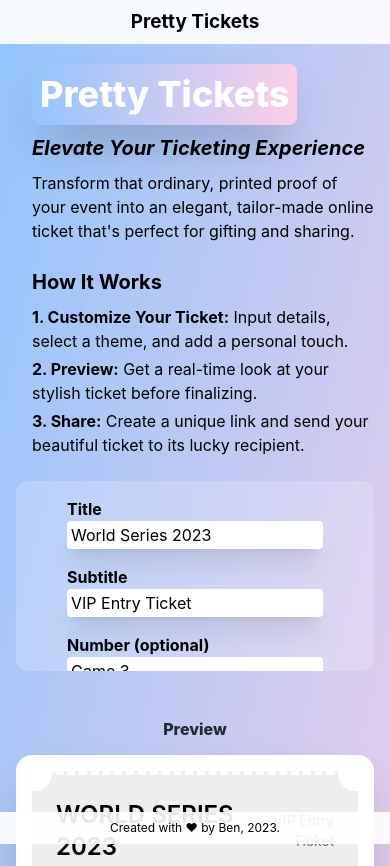
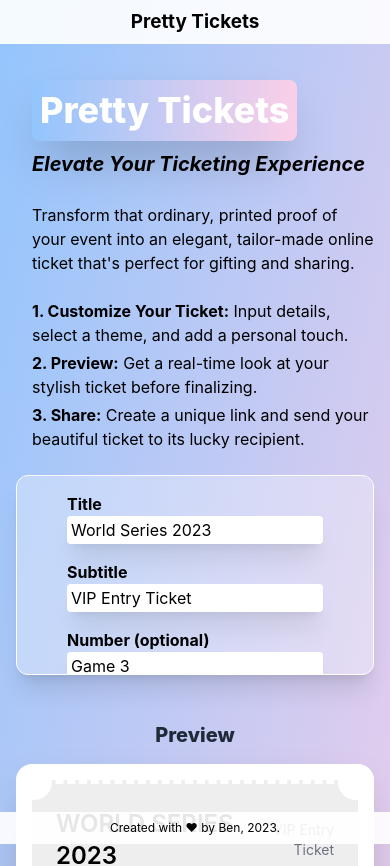
Before and after one commit to benhurley/pretty-tickets, a React (Create React App) app: page / in a window 390 px wide. Shown: the top 866 px of the page. Built offline with nearby package versions, Linux system fonts and the light colour scheme.

Commit message:
more style fixes for desktop and mobile

```diff
--- a/src/pages/home.tsx
+++ b/src/pages/home.tsx
@@ -49,20 +49,19 @@
     return (
         <div className="flex flex-col md:flex-row items-center justify-center min-h-screen bg-gradient-to-br from-blue-300 to-pink-200 bg-opacity-50 lg:p-10 pb-20">
             <div className="flex-1 klg:w-1/2 px-4 lg:ml-10">
-                <div className="pl-4 mb-6 animate-in slide-in-from-left ease-in sm:mt-12 mt-16">
+                <div className="pl-4 mb-6 animate-in slide-in-from-left ease-in mt-20 sm:mt-16 sm:mb-8">
                     <h1 className="text-4xl lg:text-6xl font-extrabold leading-tight text-center text-white bg-gradient-to-r from-blue-300 to-pink-200 bg-opacity-50 p-2 mb-2 rounded-lg shadow-2xl inline-block">
                         Pretty Tickets
                     </h1>
                     <h2 className="text-[20px] font-bold italic">Elevate Your Ticketing Experience</h2>
-                    <p className="mt-2 mb-6">Transform that ordinary, printed proof of your event into an elegant, tailor-made online ticket that's perfect for gifting and sharing.</p>
+                    <p className="my-6">Transform that ordinary, printed proof of your event into an elegant, tailor-made online ticket that's perfect for gifting and sharing.</p>
 
-                    <h2 className="text-[20px] font-bold mb-2">How It Works</h2>
                     <p className="mb-1"><b>1. Customize Your Ticket:</b> Input details, select a theme, and add a personal touch.</p>
                     <p className="mb-1"><b>2. Preview:</b> Get a real-time look at your stylish ticket before finalizing.</p>
                     <p className="mb-1"><b>3. Share:</b> Create a unique link and send your beautiful ticket to its lucky recipient.</p>
 
                 </div>
-                <form className="rounded-xl grid md:grid-cols-2 gap-x-20 md:gap-x-5 gap-y-4 justify-center max-h-[190px] md:max-h-[350px] overflow-y-scroll pb-10 bg-white bg-opacity-20 px-2 sm:px-4 pt-4 animate-in slide-in-from-left ease-in min-w-[250px]" onSubmit={handleSubmit}>
+                <form className="rounded-xl shadow-xl border border-white grid md:grid-cols-2 gap-x-20 md:gap-x-5 gap-y-4 justify-center max-h-[200px] md:max-h-[300px] overflow-y-scroll pb-10 bg-white bg-opacity-30 px-2 sm:px-4 pt-4 animate-in slide-in-from-left ease-in min-w-[250px]" onSubmit={handleSubmit}>
                     <div>
                         <div>
                             <label className="font-bold pr-2">Title</label>
@@ -238,7 +237,7 @@
                 </form>
             </div>
             <div className="flex-1 md:w-1/2 px-4 mt-12 sm:mt-0 animate-in slide-in-from-bottom">
-                <h2 className="text-1xl md:text-2xl lg:text-3xl font-extrabold leading-tight text-center text-gray-800 sm:mt-10">Preview</h2>
+                <h2 className="text-xl lg:text-3xl font-extrabold leading-tight text-center text-gray-800 sm:mt-20">Preview</h2>
                 <div className="mt-4 mb-10">
                     <ExampleTicket
                         eventName={eventName}
--- a/src/pages/results.tsx
+++ b/src/pages/results.tsx
@@ -1,7 +1,7 @@
 import Confetti from 'react-confetti'
 import ExampleTicket from "../components/organisms/ticket";
 import { useParams } from "react-router-dom";
-import { useState } from 'react';
+import { useEffect, useState } from 'react';
 
 export const Results = () => {
     const {
@@ -53,8 +53,12 @@
         }
     };
 
+    useEffect(() => {
+        window.scrollTo(0, 0);
+      }, []);
+
     return (
-        <div className="flex flex-col md:flex-row items-center justify-center min-h-screen bg-gradient-to-br from-blue-300 to-pink-200 bg-opacity-50 p-10">
+        <div className="flex flex-col md:flex-row items-center justify-center min-h-screen bg-gradient-to-br from-blue-300 to-pink-200 bg-opacity-50 px-2 py-10 sm:px-10">
             <Confetti run={showConfetti === "true"} width={window.innerWidth} height={window.innerHeight} numberOfPieces={100} drawShape={ctx => {
                 ctx.beginPath();
                 for (let i = 0; i < 22; i++) {
@@ -80,9 +84,9 @@
             <div className="flex-1 md:w-1/2 flex flex-col items-center md:items-start justify-center p-10 z-10">
                 <>
                     {mode === "creatorMode" &&
-                        <div style={{ background: '#c6ecd9' }} className='rounded-xl shadow-2xl bg-white px-10 animate-in fade-in zoom-in mx-auto mb-4'>
-                            <p className="text-1xl md:text-2xl lg:text-3xl font-extrabold leading-tight text-gray-800 my-4 animate-in fade-in zoom-in mx-auto">Your ticket is ready!</p>
-                            <p className="text-lg md:text-xl lg:text-2xl font-extrabold leading-tight text-gray-800 mb-4 animate-in fade-in zoom-in mx-auto">Here's what they'll see <img className='inline-block' src="https://external-content.duckduckgo.com/iu/?u=https%3A%2F%2Ficons.iconarchive.com%2Ficons%2Ficons8%2Fios7%2F512%2FArrows-Down-2-icon.png&f=1&nofb=1&ipt=0d2f8a912b61c9a6dac423ecfed6a60fb93011843d5a8226dab42c993f827c7b&ipo=images" alt="arrow-down" width={30} /></p>
+                        <div style={{ background: '#c6ecd9' }} className='rounded-xl shadow-2xl bg-white px-4 sm:px-10 animate-in fade-in zoom-in mx-auto mb-4 sm:mb-10 sm:-mt-10'>
+                            <p className="text-xl md:text-2xl lg:text-3xl font-extrabold leading-tight text-gray-800 my-4 animate-in fade-in zoom-in mx-auto text-center">Your ticket is ready!</p>
+                            <p className="text-lg md:text-xl lg:text-2xl font-extrabold leading-tight text-gray-800 mb-4 animate-in fade-in zoom-in mx-auto text-center">Here's what they'll see <img className='inline-block' src="https://external-content.duckduckgo.com/iu/?u=https%3A%2F%2Ficons.iconarchive.com%2Ficons%2Ficons8%2Fios7%2F512%2FArrows-Down-2-icon.png&f=1&nofb=1&ipt=0d2f8a912b61c9a6dac423ecfed6a60fb93011843d5a8226dab42c993f827c7b&ipo=images" alt="arrow-down" width={30} /></p>
                         </div>}
                     <h1 className="text-2xl md:text-3xl lg:text-4xl font-extrabold leading-tight text-gray-800 my-4 animate-in fade-in zoom-in mx-auto">{gifterName} sent you tickets!</h1>
                     <div className='rounded-xl shadow-2xl bg-white p-4 animate-in fade-in zoom-in mx-auto'>
@@ -90,7 +94,7 @@
                     </div>
                 </>
                 {mode === "creatorMode" && (
-                    <div className='flex mx-auto mt-10'>
+                    <div className='flex mx-auto mt-6 sm:mt-10'>
                         <button disabled={!!tinyURL} style={{ background: '#c6ecd9' }} className="px-4 py-2 rounded-2xl text-md shadow-xl animate-in fade-in zoom-in transform hover:scale-105 transition-transform duration-300" onClick={() => {
                             shortenUrl();
                         }}>
```
